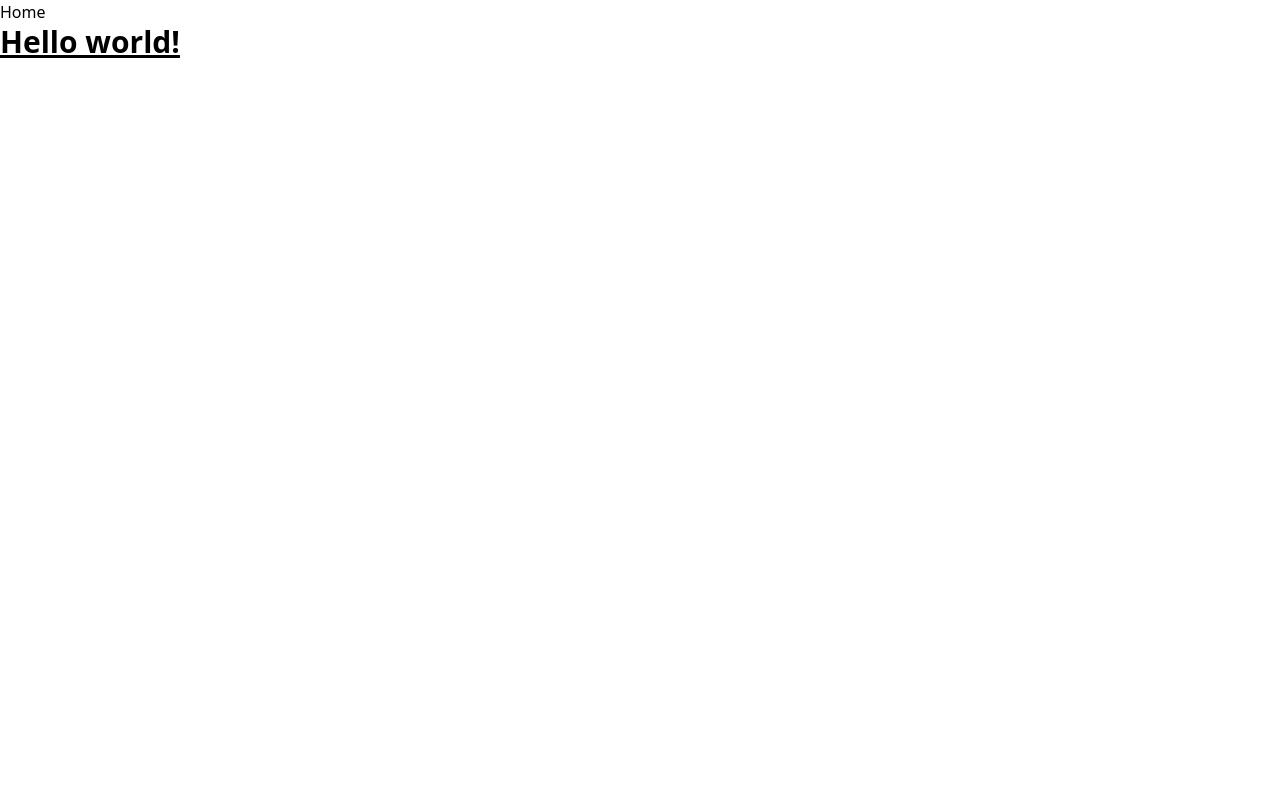
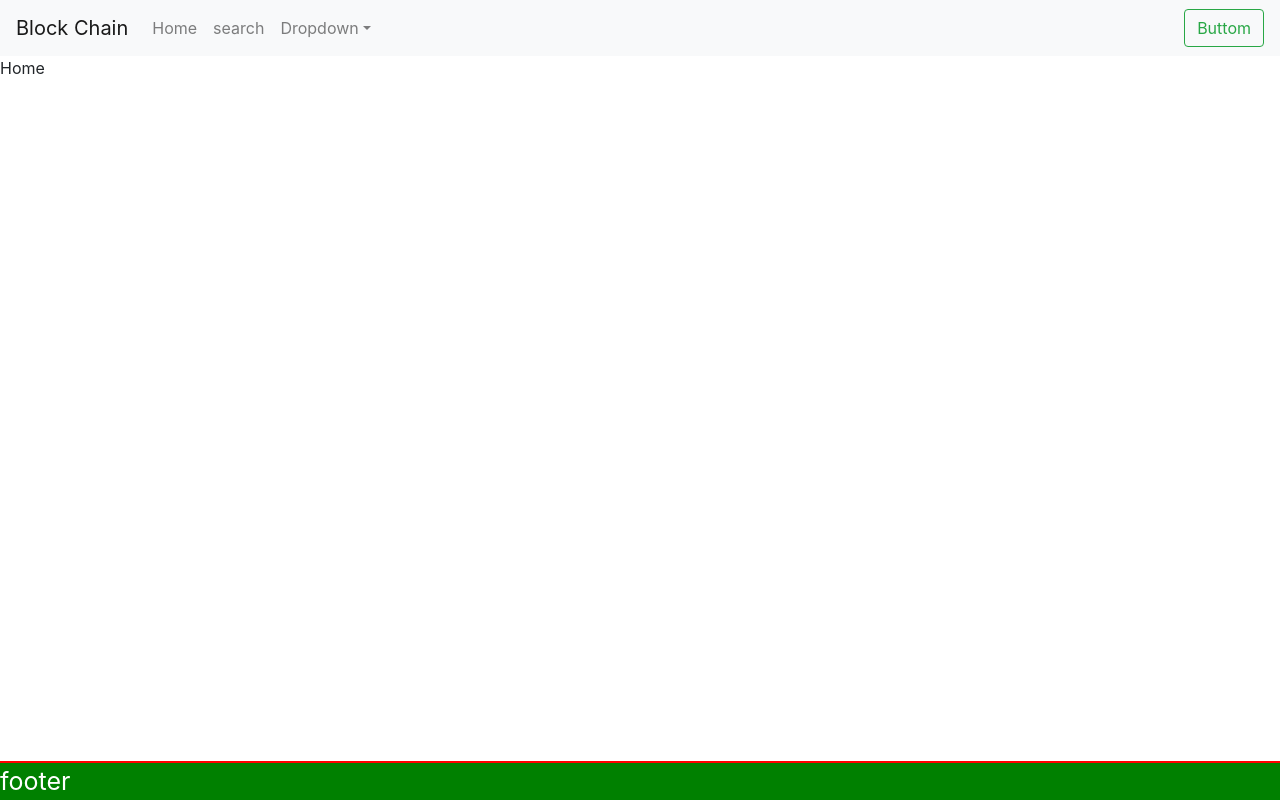
Before and after one commit to phasuwut/blockchain-smartcontract, a React (Create React App) app: page / in a window 1280 px wide. Built offline with nearby package versions, Linux system fonts and the light colour scheme.

Commit message:
update layout

```diff
--- a/package.json
+++ b/package.json
@@ -10,7 +10,9 @@
     "@testing-library/jest-dom": "^5.16.2",
     "@testing-library/react": "^12.1.4",
     "@testing-library/user-event": "^13.5.0",
+    "bootstrap": "4.6.0",
     "react": "^17.0.2",
+    "react-bootstrap": "^2.2.1",
     "react-dom": "^17.0.2",
     "react-router-dom": "^6.2.2",
     "react-scripts": "5.0.0",
--- /dev/null
+++ b/src/components/Layout/MasterLayout/Footer/Footer.js
@@ -0,0 +1,15 @@
+import styled from "styled-components";
+const Footer = () => {
+	return <WepperFooter className="footer">footer</WepperFooter>;
+};
+
+const WepperFooter = styled.footer`
+	background-color: green;
+	border-top: 2px solid red;
+	position: fixed;
+	width: 100%;
+	bottom: 0;
+	color: white;
+	font-size: 25px;
+`;
+export default Footer;
--- /dev/null
+++ b/src/components/Layout/MasterLayout/MasterLayout.js
@@ -0,0 +1,24 @@
+import React, { Fragment } from "react";
+
+import Footer from "./Footer/Footer";
+import Navbar from "./Navbar/Navbar";
+import styled from "styled-components";
+
+const MasterLayout = ({ children }) => {
+	return (
+		<WepperMasterLayout>
+			<Navbar />
+			<>{children}</>
+			<Footer></Footer>
+		</WepperMasterLayout>
+	);
+};
+/* MasterLayout.propTypes = {
+	children: ReactNode,
+}; */
+
+const WepperMasterLayout = styled.div`
+	width: 100vw;
+	height: 100vh;
+`;
+export default MasterLayout;
--- /dev/null
+++ b/src/components/Layout/MasterLayout/Navbar/Navbar.js
@@ -0,0 +1,30 @@
+import { Button, Form, Nav, NavDropdown, Navbar } from "react-bootstrap";
+
+import React from "react";
+
+const MasterLayoutNavbar = () => {
+	return (
+		<Navbar bg="light" expand="lg">
+			<Navbar.Brand href="/">Block Chain</Navbar.Brand>
+			<Navbar.Toggle aria-controls="basic-navbar-nav" />
+			<Navbar.Collapse id="basic-navbar-nav">
+				<Nav className="mr-auto">
+					<Nav.Link href="/">Home</Nav.Link>
+					<Nav.Link href="search">search</Nav.Link>
+					<NavDropdown title="Dropdown" id="basic-nav-dropdown">
+						<NavDropdown.Item href="#action/3.1">Action</NavDropdown.Item>
+						<NavDropdown.Item href="#action/3.2">Another action</NavDropdown.Item>
+						<NavDropdown.Item href="#action/3.3">Something</NavDropdown.Item>
+						<NavDropdown.Divider />
+						<NavDropdown.Item href="#action/3.4">Separated link</NavDropdown.Item>
+					</NavDropdown>
+				</Nav>
+				<Form inline>
+					<Button variant="outline-success">Buttom</Button>
+				</Form>
+			</Navbar.Collapse>
+		</Navbar>
+	);
+};
+
+export default MasterLayoutNavbar;
--- a/src/components/Pages/Home/Home.js
+++ b/src/components/Pages/Home/Home.js
@@ -1,11 +1,12 @@
+import MasterLayout from "../../../components/Layout/MasterLayout/MasterLayout";
 import React from "react";
-
 const Home = () => {
 	return (
-		<div>
-			Home
-			<h1 className="text-3xl font-bold underline">Hello world!</h1>
-		</div>
+		<MasterLayout>
+			<>
+				<div>Home</div>
+			</>
+		</MasterLayout>
 	);
 };
 
--- a/src/components/Pages/Search/Search.js
+++ b/src/components/Pages/Search/Search.js
@@ -1,13 +1,14 @@
 import Button from "@mui/material/Button";
+import MasterLayout from "../../../components/Layout/MasterLayout/MasterLayout";
 import React from "react";
 import styled from "styled-components";
-
 const Search = () => {
 	return (
-		<Wepper>
-			<div>Search</div>
-			<Button variant="contained">Hello World</Button>
-		</Wepper>
+		<MasterLayout>
+			<Wepper>
+				<div>Search</div>
+			</Wepper>
+		</MasterLayout>
 	);
 };
 const Wepper = styled.div``;
--- a/src/index.js
+++ b/src/index.js
@@ -1,4 +1,5 @@
 import "./index.css";
+import "bootstrap/dist/css/bootstrap.min.css";
 
 import App from "./App";
 import React from "react";
```
Also changed, not shown: 1 other file (tests, documents, lock files or other folders).
